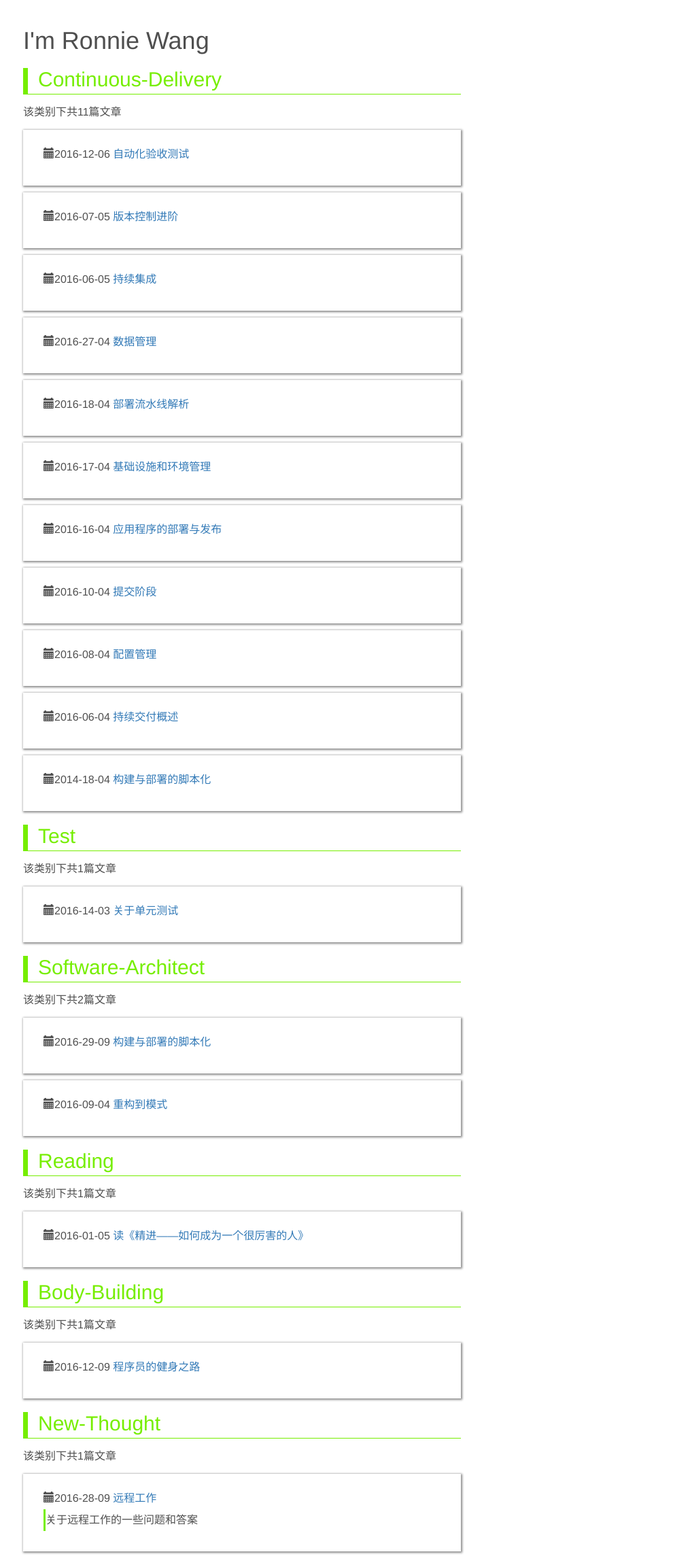
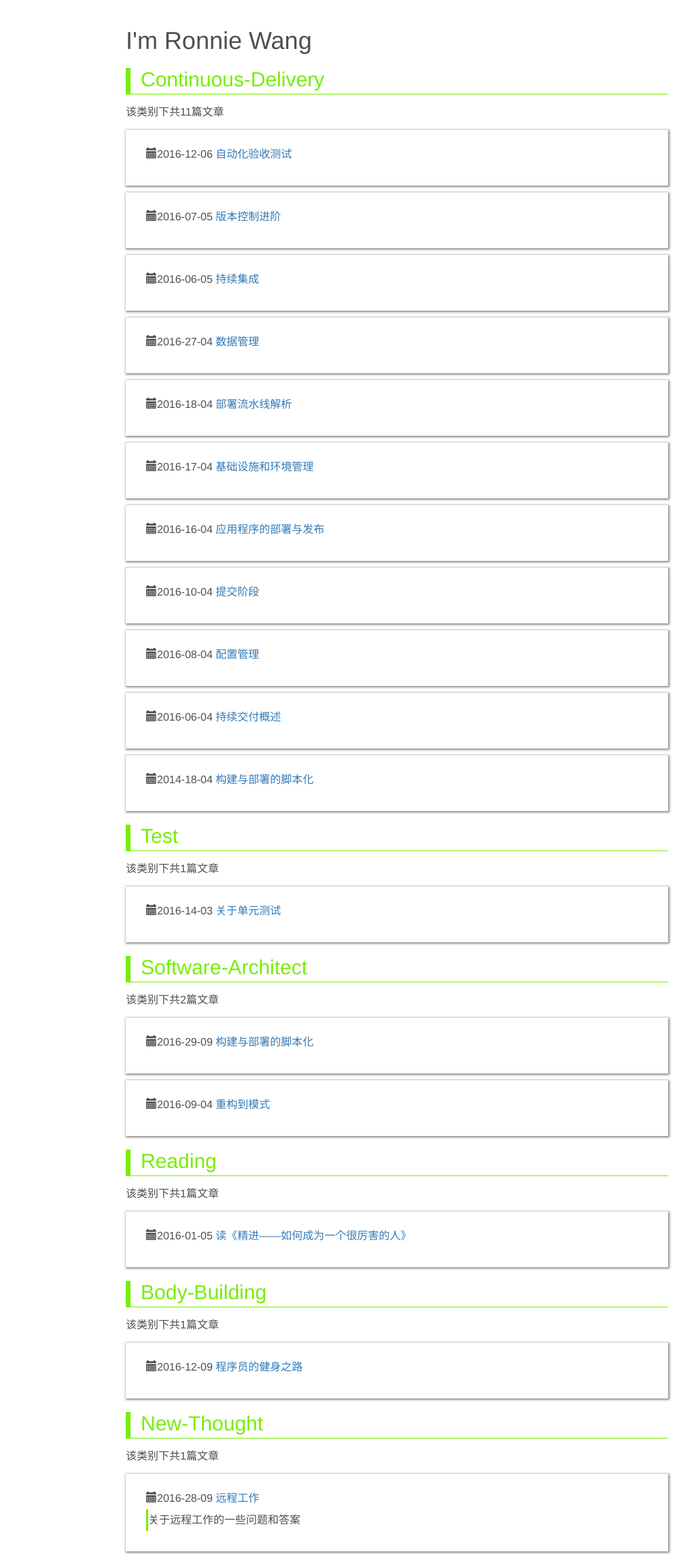
Before and after one commit to ronniewang/ronniewang.github.io, a Jekyll site: the page built from index.html, in a window 1280 px wide. Shown: the whole page at 68% size, without its empty margins (56-1074 px from the left). Built offline with Jekyll 4.4.1, drawn with Linux system fonts in a browser that asks for light colours.

Commit message:
Update default.html

```diff
--- a/_layouts/default.html
+++ b/_layouts/default.html
@@ -29,12 +29,10 @@
 
         .content {
             color: #4F4F4F;
-            margin-top: 20px;
-            padding-left: 20px;
-            padding-right: 20px;
+            margin: 20px auto 20px auto;
             font-size: 16px;
             line-height: 2;
-            width: 60%;
+            width: 70%;
         }
 
         .desc {
```
